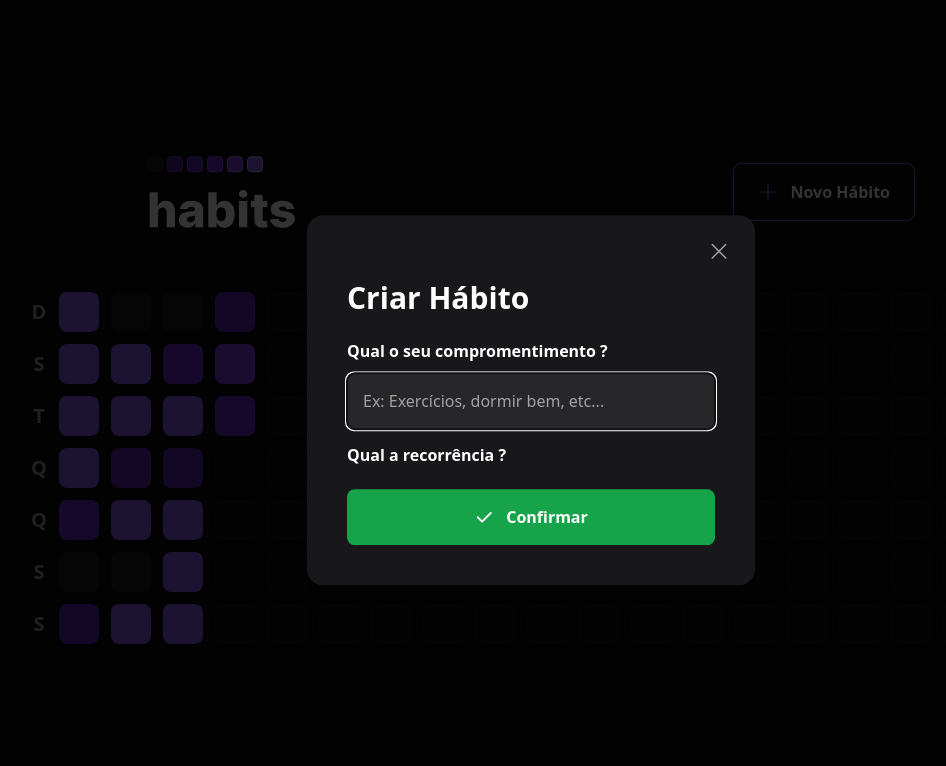
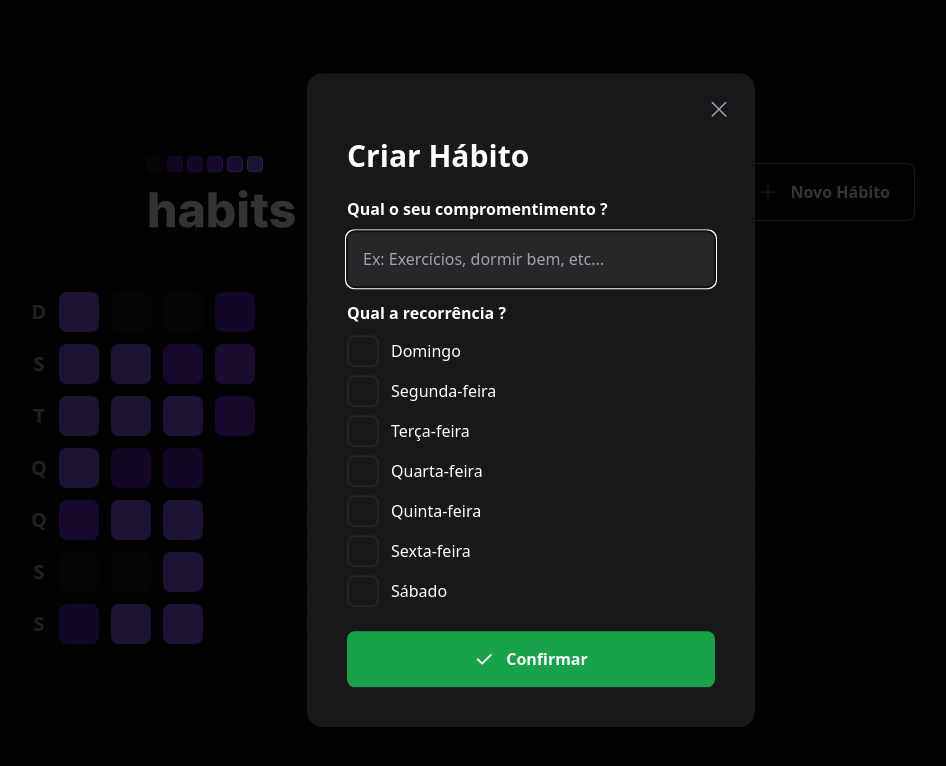
Before and after one commit to Moz98/nlw-setup, a React (Vite) app: page / in a window 1280 px wide. Both pictures are taken after a click on the button "Novo Hábito". Shown: the top 766 px of the page, without its empty margins (109-1055 px from the left). Built offline with nearby package versions, Linux system fonts and the light colour scheme.

Commit message:
feat(modal): cria o checkbox do modal

```diff
--- a/src/components/NewHabitForm.tsx
+++ b/src/components/NewHabitForm.tsx
@@ -1,4 +1,15 @@
+import * as Checkbox from "@radix-ui/react-checkbox";
 import { Check } from "phosphor-react";
+
+const avaliableWeekDays = [
+  "Domingo",
+  "Segunda-feira",
+  "Terça-feira",
+  "Quarta-feira",
+  "Quinta-feira",
+  "Sexta-feira",
+  "Sábado",
+];
 
 export const NewHabitForm = () => {
   return (
@@ -19,6 +30,23 @@
         Qual a recorrência ?
       </label>
 
+      <div className="flex flex-col gap-2 mt-3">
+        {avaliableWeekDays.map((weekDay) => (
+          <Checkbox.Root
+            key={`${weekDay}`}
+            className="flex items-center gap-3 group"
+          >
+            <div className="h-8 w-8 rounded-lg flex items-center justify-center bg-zinc-900 border-2 border-zinc-800 group-data-[state=checked]:bg-green-500 group-data-[state=checked]:border-green-500">
+              <Checkbox.Indicator>
+                <Check size={30} className="text-white" />
+              </Checkbox.Indicator>
+            </div>
+
+            <span className="text-white leading-tight ">{weekDay}</span>
+          </Checkbox.Root>
+        ))}
+      </div>
+
       <button
         type="submit"
         className="mt-6 rounded-lg p-4 flex items-center justify-center gap-3 font-semibold bg-green-600 hover:bg-green-500"
```
